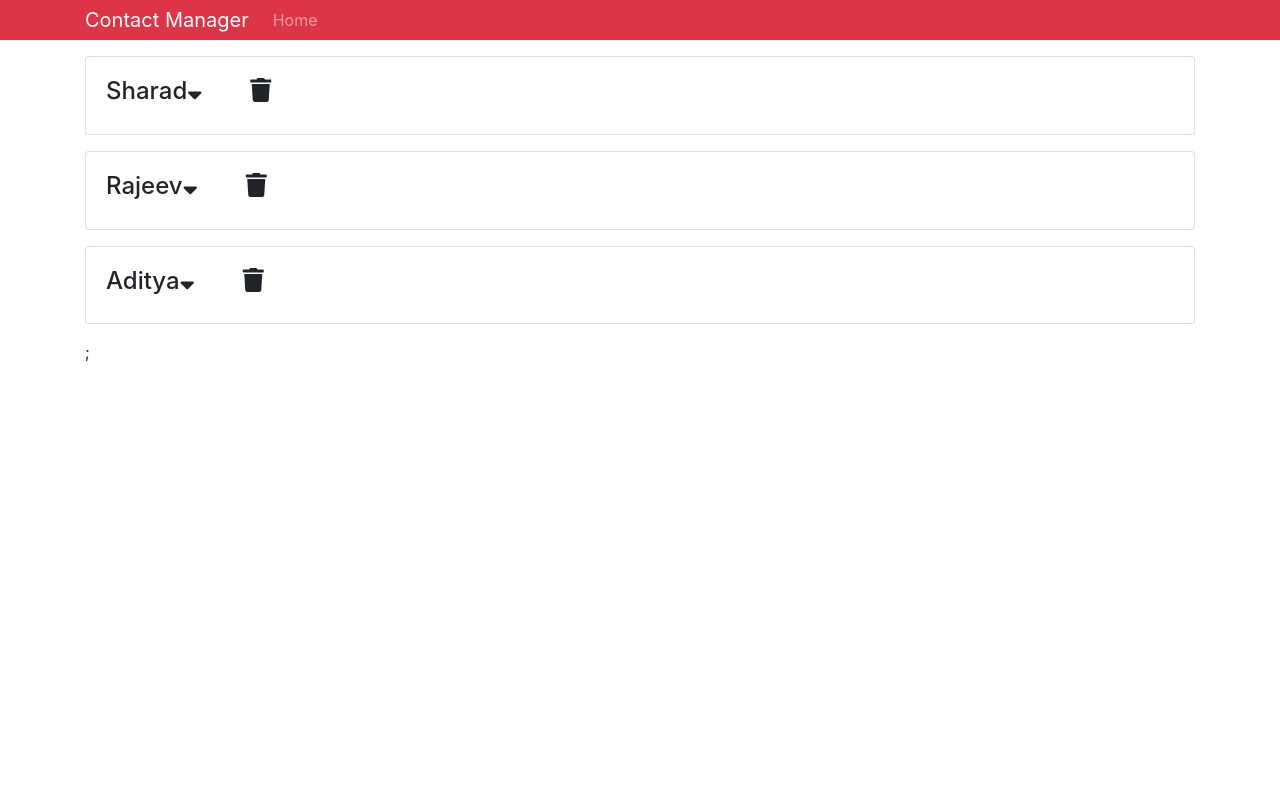
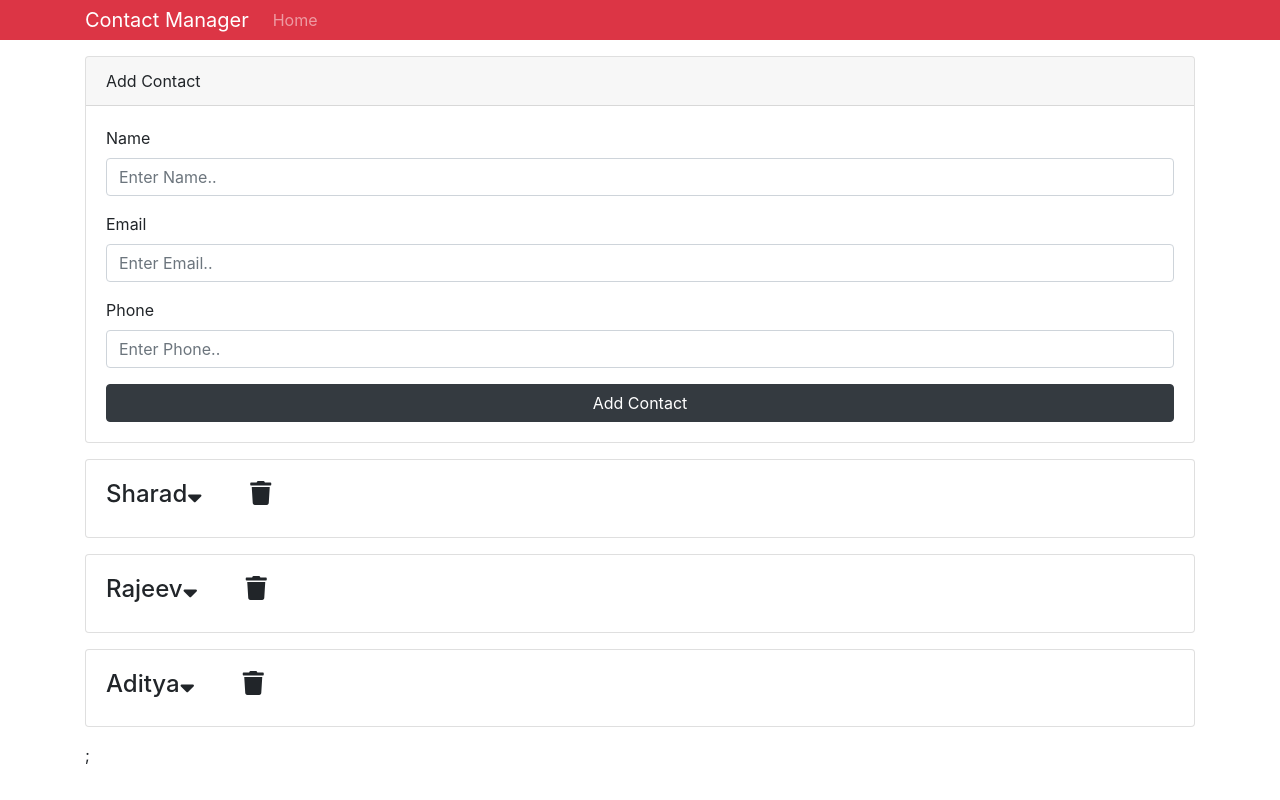
Before and after one commit to Sharadomnie/release-react-personal, a React (Create React App) app in the folder contactmanager/: page / in a window 1280 px wide. Built offline with nearby package versions, Linux system fonts and the light colour scheme; the HTML template or start-up script is replaced by a standard one.

Commit message:
Forms in React

```diff
--- a/contactmanager/src/App.js
+++ b/contactmanager/src/App.js
@@ -1,9 +1,10 @@
 import React from "react";
 // import "./App.css";
-import Contacts from "./Components/Contacts";
-import Header from "./Components/Header";
+import Contacts from "./Components/Contacts/Contacts";
+import Header from "./Components/Layout/Header";
 import "bootstrap/dist/css/bootstrap.min.css";
 import { Provider } from "./Context";
+import AddContact from "./Components/Contacts/AddContact";
 
 function App() {
   return (
@@ -11,6 +12,7 @@
       <div className="App">
         <Header></Header>
         <div className="container">
+          <AddContact></AddContact>
           <Contacts></Contacts>
         </div>
       </div>
--- /dev/null
+++ b/contactmanager/src/Components/Contacts/AddContact.js
@@ -0,0 +1,71 @@
+import React, { Component } from "react";
+
+class AddContact extends Component {
+  state = {
+    name: "",
+    email: "",
+    phone: "",
+  };
+
+  onChange = (e) => {
+    this.setState({ [e.target.name]: e.target.value });
+  };
+
+  onAddContact = (e) => {
+    e.preventDefault();
+  };
+
+  render() {
+    const { name, email, phone } = this.state;
+    return (
+      <div className="card mb-3">
+        <div className="card-header">Add Contact</div>
+        <div className="card-body">
+          <form>
+            <div className="form-group">
+              <label htmlFor="name">Name</label>
+              <input
+                name="name"
+                type="text"
+                className="form-control form-control-l"
+                placeholder="Enter Name.."
+                value={name}
+                onChange={this.onChange}
+              />
+            </div>
+            <div className="form-group">
+              <label htmlFor="email">Email</label>
+              <input
+                name="email"
+                type="email"
+                className="form-control form-control-l"
+                placeholder="Enter Email.."
+                value={email}
+                onChange={this.onChange}
+              />
+            </div>
+            <div className="form-group">
+              <label htmlFor="phone">Phone</label>
+              <input
+                name="phone"
+                type="text"
+                className="form-control form-control-l"
+                placeholder="Enter Phone.."
+                value={phone}
+                onChange={this.onChange}
+              />
+            </div>
+            <input
+              type="submit"
+              value="Add Contact"
+              className="btn btn-block btn-dark"
+              onSubmit={this.onAddContact}
+            ></input>
+          </form>
+        </div>
+      </div>
+    );
+  }
+}
+
+export default AddContact;
--- a/contactmanager/src/Components/Contact.js
+++ b/contactmanager/src/Components/Contacts/Contact.js
@@ -1,7 +1,7 @@
 import React, { Component } from "react";
 import PropTypes from "prop-types";
 // import "./contact.css";
-import { Consumer } from "../Context";
+import { Consumer } from "../../Context";
 
 class Contact extends Component {
   // static propTypes = {
--- a/contactmanager/src/Components/Contacts.js
+++ b/contactmanager/src/Components/Contacts/Contacts.js
@@ -1,6 +1,6 @@
 import React, { Component } from "react";
 import Contact from "./Contact";
-import { Consumer } from "../Context";
+import { Consumer } from "../../Context";
 
 class Contacts extends Component {
   // constructor() {
```
Also changed, not shown: contactmanager/src/Components/Layout/Header.js (renamed from contactmanager/src/Components/Header.js).
